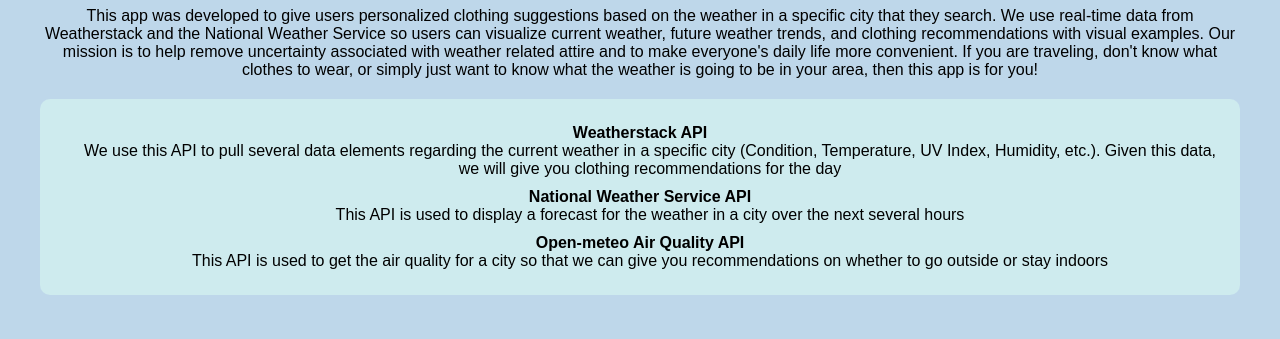
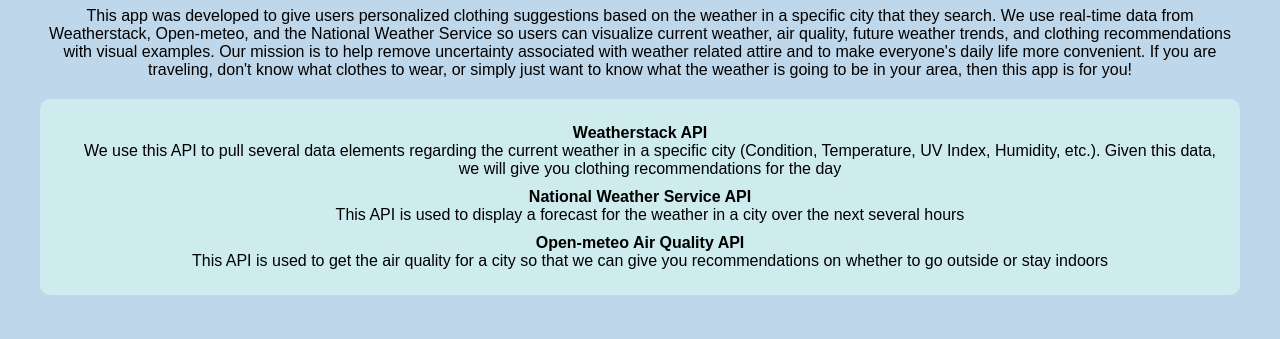
Before and after one commit to spatel69/INST377_Final_Project, a website: page about.html in a window 1280 px wide. Shown: the part 179-518 px from the top of the page. Drawn offline with Linux system fonts and the light colour scheme.

Commit message:
Changes to about page

```diff
--- a/about.html
+++ b/about.html
@@ -20,7 +20,7 @@
         <h1>About This App</h1>
         <p>
             This app was developed to give users personalized clothing suggestions based on the weather in a specific city that they search.
-            We use real-time data from Weatherstack and the National Weather Service so users can visualize current weather, future weather trends, and clothing recommendations
+            We use real-time data from Weatherstack, Open-meteo, and the National Weather Service so users can visualize current weather, air quality, future weather trends, and clothing recommendations
             with visual examples. Our mission is to help remove uncertainty associated with weather related attire and to make everyone's daily life more convenient. If you are traveling, don't
             know what clothes to wear, or simply just want to know what the weather is going to be in your area, then this app is for you!
         </p>
```
